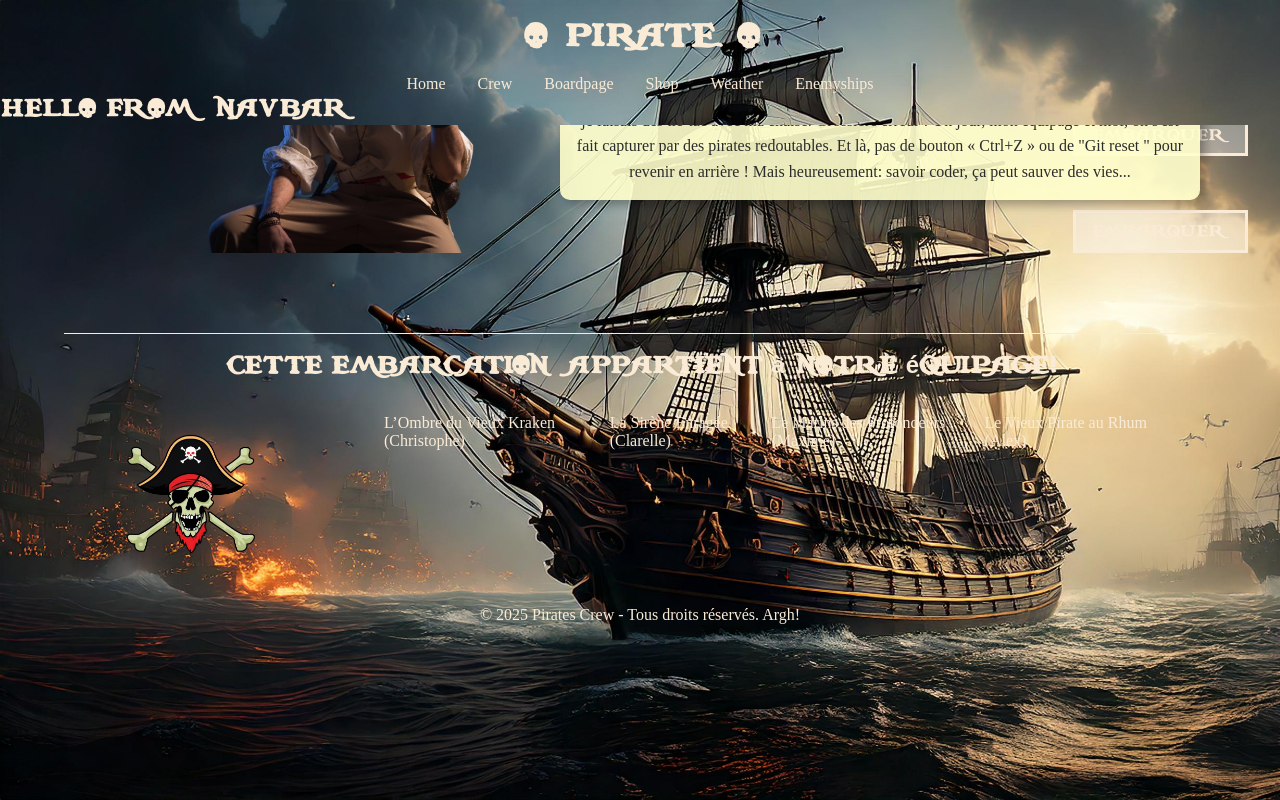
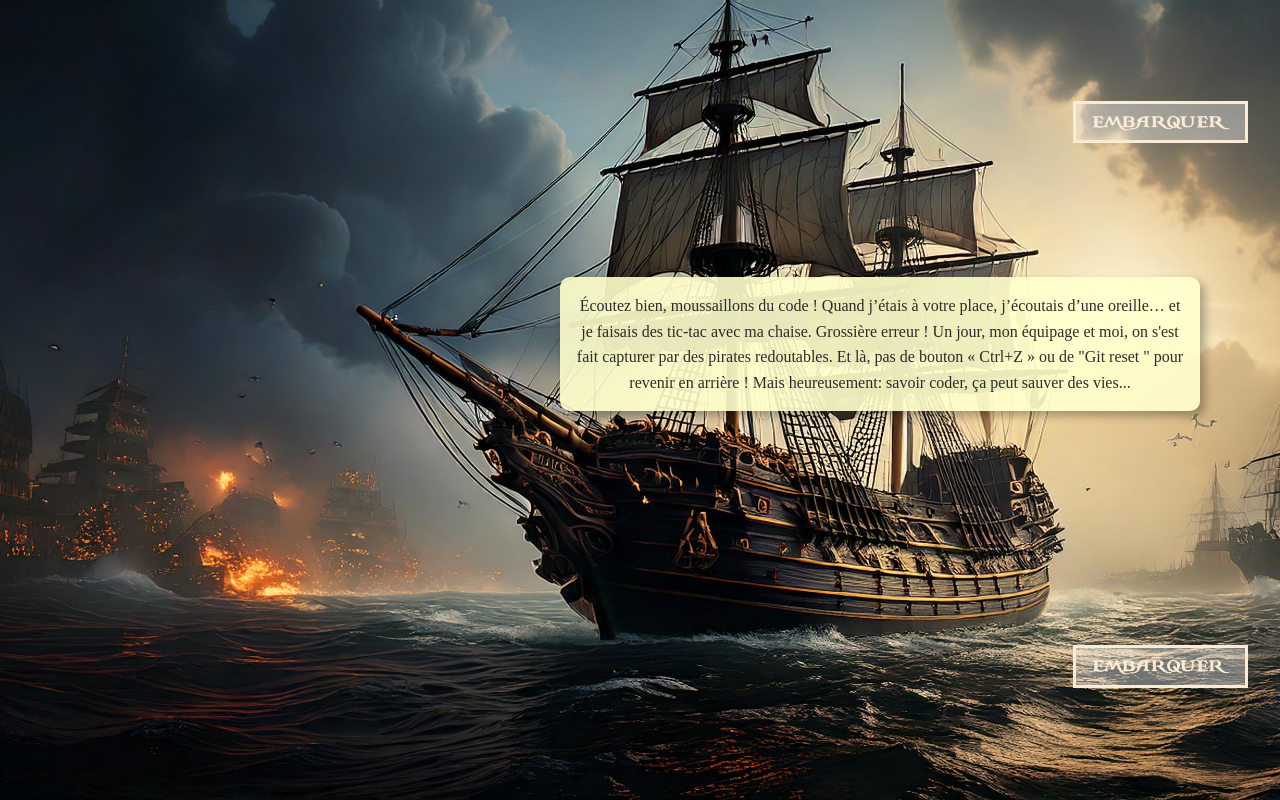
Before and after one commit to Clarelle974/Hackaton1, a React (Vite) app in the folder client/: page / in a window 1280 px wide. Built offline with nearby package versions, Linux system fonts and the light colour scheme; a web font is replaced by a local one.

Commit message:
background OK

```diff
--- a/client/index.html
+++ b/client/index.html
@@ -4,7 +4,7 @@
     <meta charset="UTF-8" />
     <link rel="icon" type="image/png" href="/favicon-black.png" />
     <meta name="viewport" content="width=device-width, initial-scale=1.0" />
-    <title>JS Monorepo</title>
+    <title>Pirates 2.0</title>
   </head>
   <body>
     <div id="root"></div>
--- a/client/src/App.css
+++ b/client/src/App.css
@@ -17,6 +17,7 @@ body {
   font-weight: 400;
   font-style: normal;
   color: antiquewhite;
+  background-color: var(--fullDark);
 }
 h1,
 h2 {
--- a/client/src/App.tsx
+++ b/client/src/App.tsx
@@ -1,41 +1,34 @@
+import { useEffect } from "react";
 import { Outlet, useLocation } from "react-router-dom";
-import "./App.css";
-import { useEffect } from "react";
 import Footer from "./components/Footer";
 import Header from "./components/Header";
 import Navbar from "./components/Navbar";
-// import Navbar from "./components/Navbar";
+import Homepage from "./pages/Homepage";
+
+import "./App.css";
 
 function App() {
   const location = useLocation();
+  const isHomePage = location.pathname === "/";
 
   useEffect(() => {
     const body = document.body;
-    const url = location.pathname;
-
-    const applyStyles = () => {
-      if (url === "/") {
-        body.style.backgroundImage = `url("/public/HomePage.jpg")`;
+    if (isHomePage) {
+      body.style.backgroundImage = "url('/HomePage.jpg')";
+      body.style.backgroundColor = "transparent";
       body.style.overflow = "hidden";
     } else {
-        body.style.backgroundColor = "black";
+      body.style.backgroundImage = "";
+      body.style.backgroundColor = "#000";
+      body.style.overflow = "auto";
     }
-    };
-
-    const resetStyles = () => {
-      body.style.backgroundImage = "";
-      body.style.backgroundColor = "";
-      body.style.overflow = "";
-    };
-    applyStyles();
-
-    return () => {
-      resetStyles();
-    };
-  }, [location]);
+  }, [isHomePage]);
 
   return (
     <>
+      {isHomePage ? (
+        <Homepage />
+      ) : (
         <div className="menucomponents">
           <Header />
           <Navbar />
@@ -44,7 +37,9 @@ function App() {
           </main>
           <Footer />
         </div>
+      )}
     </>
   );
 }
+
 export default App;
--- a/client/src/styles/homepage.css
+++ b/client/src/styles/homepage.css
@@ -5,9 +5,11 @@
   font-style: normal;
 }
 
-body {
+body .BackgroundHome {
   background-size: cover;
   height: 100vh;
+  background-image: url("/HomePage.jpg");
+  overflow: hidden;
 }
 
 li {
```
Lines whose indentation alone changed are shown as unchanged.
